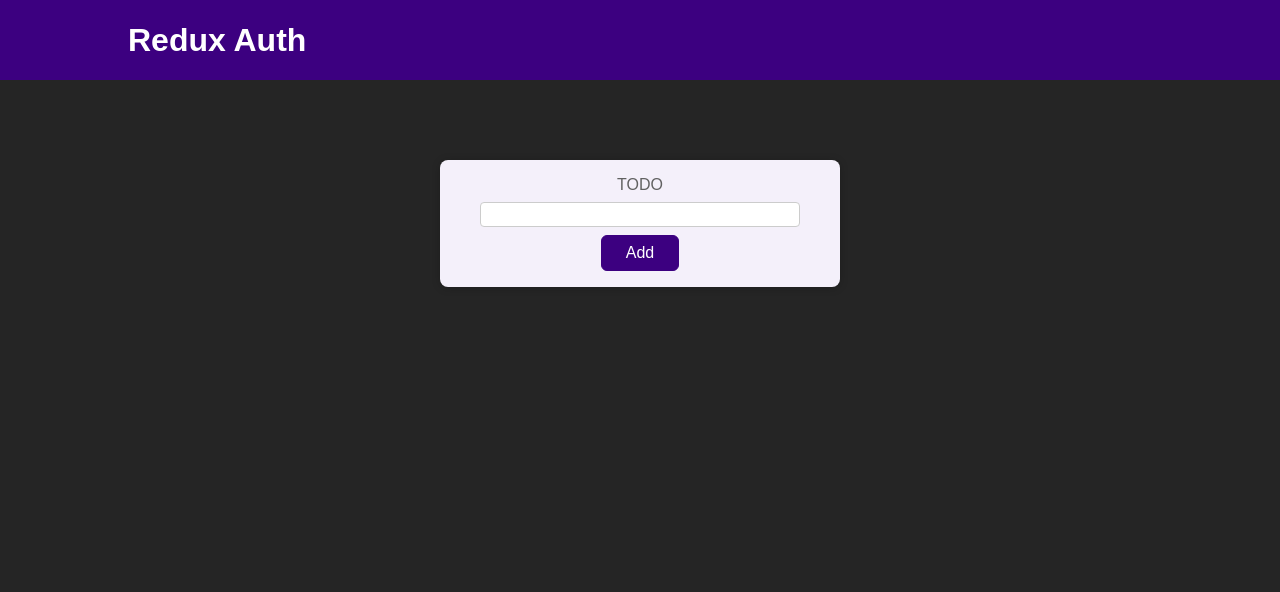
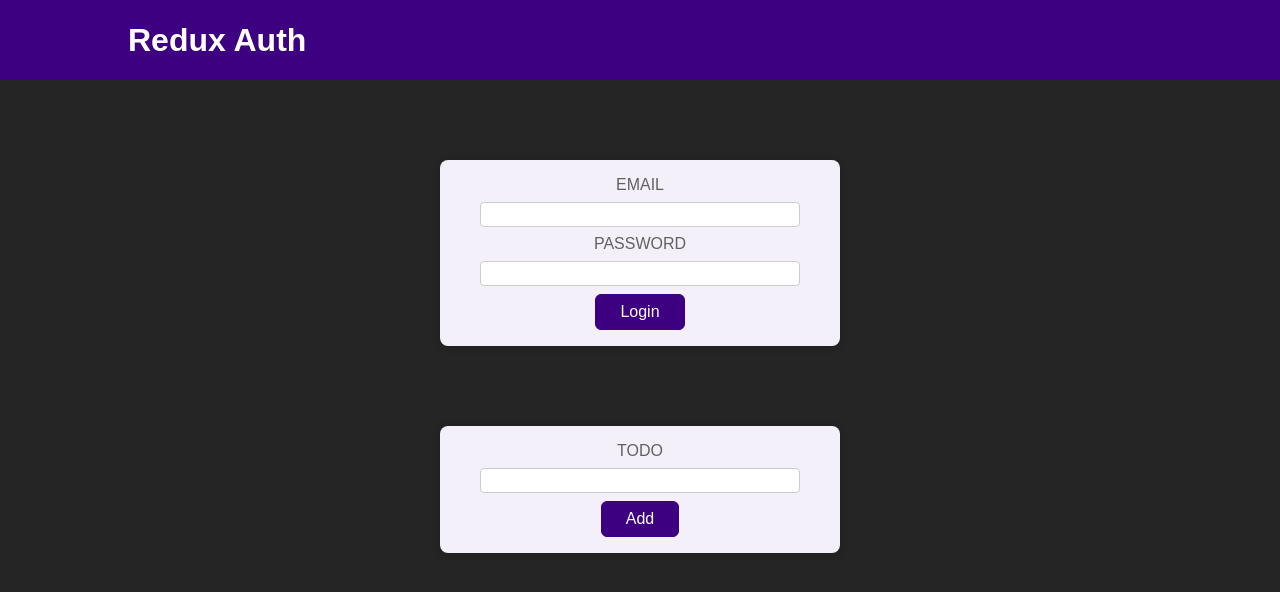
Before and after one commit to ogedengbewisdom/mobxBasics, a React (Create React App) app: page / in a window 1280 px wide. Shown: the top 592 px of the page. Built offline with nearby package versions, Linux system fonts and the light colour scheme.

Commit message:
root app

```diff
--- a/src/App.js
+++ b/src/App.js
@@ -15,7 +15,7 @@ const App = observer(() => {
   return (
     <>
       <Header />
-      {/* {!storeObj.isAuth && <Auth />} */}
+      {!storeObj.isAuth && <Auth />}
       {storeObj.isAuth && <UserProfile />}
       <TodoItem />
       <NewTodos />
```
